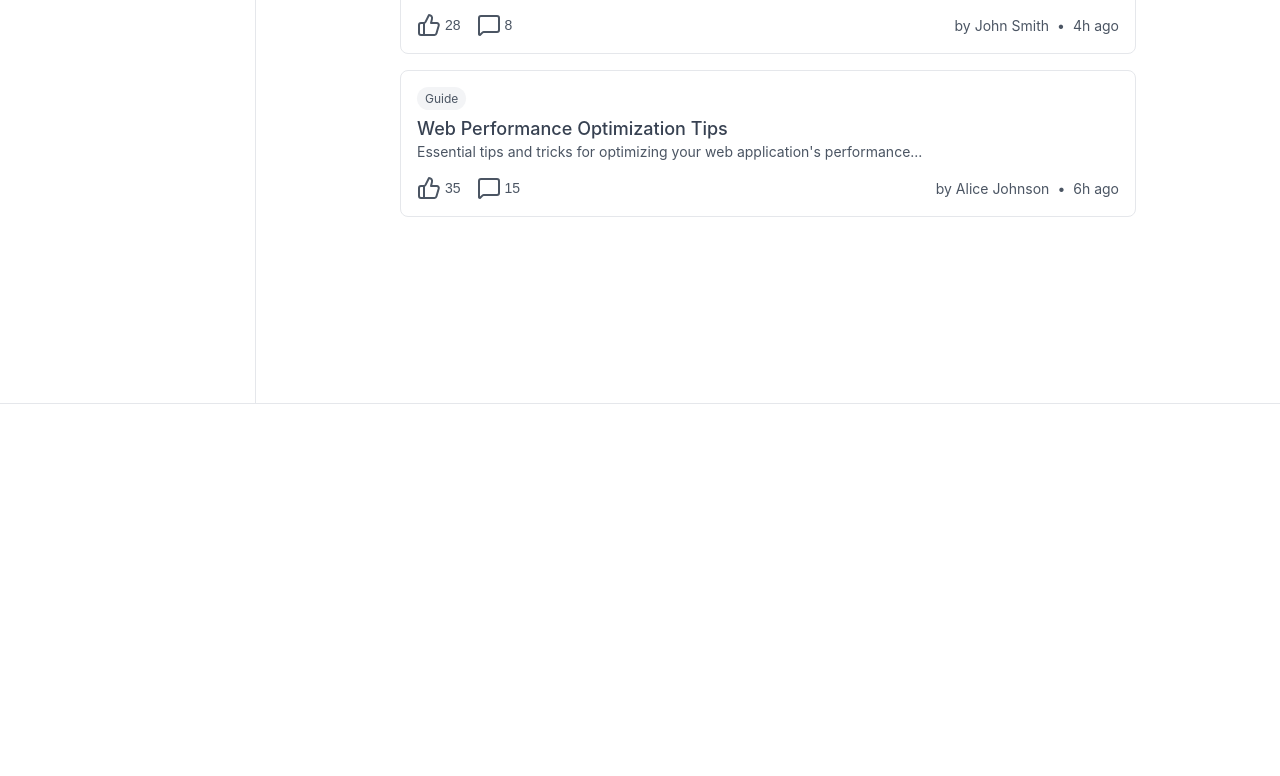
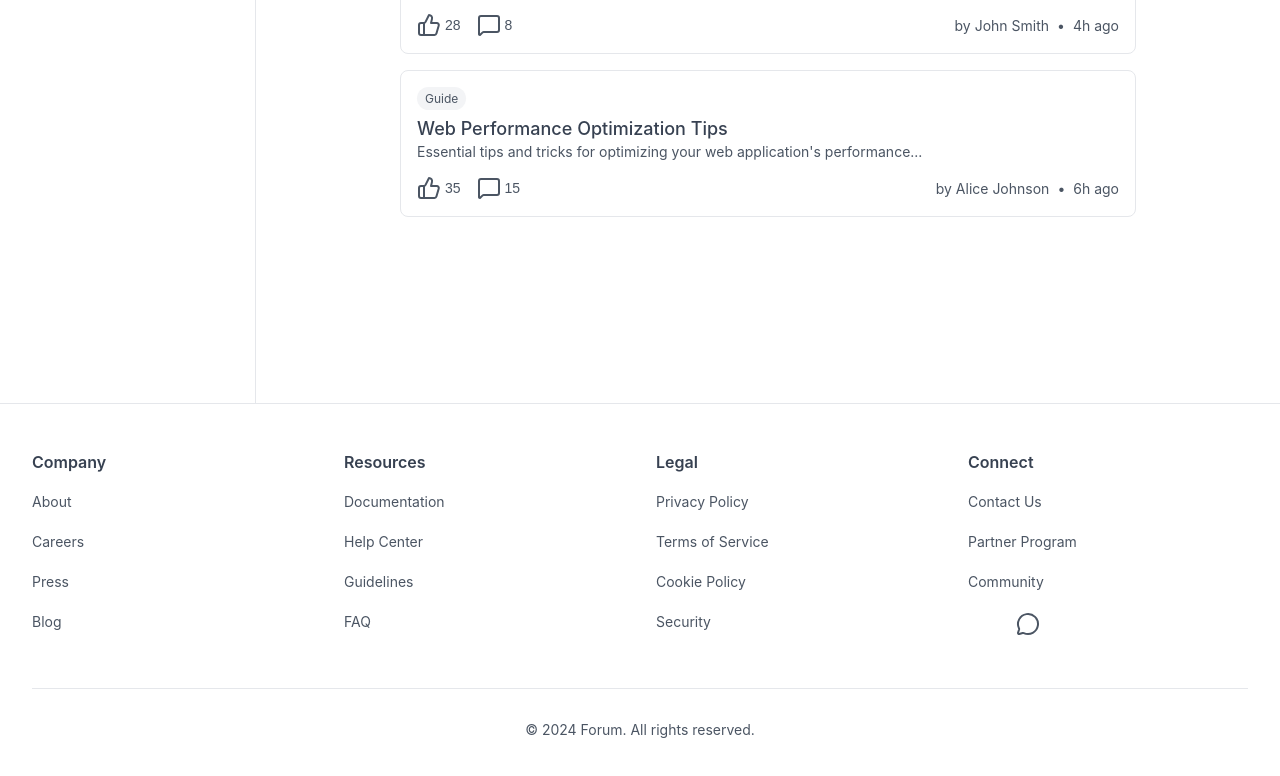
Before and after one commit to adiozdaniel/realtime-forum, a plain HTML site: page frontend/index.html in a window 1280 px wide. Shown: the part 398-1174 px from the top of the page. Before the commit the page ends 866 px from the top, so only its background shows below. Drawn offline with nearby package versions, Linux system fonts and the light colour scheme.

Commit message:
fix:return the  footer functionality

```diff
--- a/frontend/index.html
+++ b/frontend/index.html
@@ -6,6 +6,7 @@
     <title>Modern Forum</title>
     <link rel="stylesheet" href="index.css">
     <link rel="stylesheet" href="comment.css">
+    <link rel="stylesheet" href="footer.css">
     <script src="https://unpkg.com/lucide@latest"></script>
 </head>
 
@@ -14,8 +15,7 @@
         <header class="header">
             <div class="header-container">
                 <div class="header-left">
-                    <button class="menu-button" id="menuToggle">
-                        <i data-lucide="menu"></i>
+                    <button class="menu-button" id="menuToggle"> <i data-lucide="menu"></i>
                     </button>
                     <h1 class="logo">Forum</h1>
                     <div class="search-container">
@@ -24,11 +24,9 @@
                     </div>
                 </div>
                 <div class="header-right">
-                    <button class="icon-button" id="darkModeToggle">
-                        <i data-lucide="moon"></i>
+                    <button class="icon-button" id="darkModeToggle"> <i data-lucide="moon"></i>
                     </button>
-                    <button class="icon-button">
-                        <i data-lucide="bell"></i>
+                    <button class="icon-button"> <i data-lucide="bell"></i>
                     </button>
                     <a href="login.html" class="sign-in-button">Sign In</a>
                 </div>
@@ -85,7 +83,53 @@
             </main>
         </div>
         <footer class="footer">
-            <!-- Footer content remains the same -->
+            <div class="footer-container">
+                <div class="footer-content">
+                    <div class="footer-section">
+                        <h3>Company</h3>
+                        <ul class="footer-links">
+                            <li><a href="#" class="footer-link">About</a></li>
+                            <li><a href="#" class="footer-link">Careers</a></li>
+                            <li><a href="#" class="footer-link">Press</a></li>
+                            <li><a href="#" class="footer-link">Blog</a></li>
+                        </ul>
+                    </div>
+                    <div class="footer-section">
+                        <h3>Resources</h3>
+                        <ul class="footer-links">
+                            <li><a href="#" class="footer-link">Documentation</a></li>
+                            <li><a href="#" class="footer-link">Help Center</a></li>
+                            <li><a href="#" class="footer-link">Guidelines</a></li>
+                            <li><a href="#" class="footer-link">FAQ</a></li>
+                        </ul>
+                    </div>
+                    <div class="footer-section">
+                        <h3>Legal</h3>
+                        <ul class="footer-links">
+                            <li><a href="#" class="footer-link">Privacy Policy</a></li>
+                            <li><a href="#" class="footer-link">Terms of Service</a></li>
+                            <li><a href="#" class="footer-link">Cookie Policy</a></li>
+                            <li><a href="#" class="footer-link">Security</a></li>
+                        </ul>
+                    </div>
+                    <div class="footer-section">
+                        <h3>Connect</h3>
+                        <ul class="footer-links">
+                            <li><a href="#" class="footer-link">Contact Us</a></li>
+                            <li><a href="#" class="footer-link">Partner Program</a></li>
+                            <li><a href="#" class="footer-link">Community</a></li>
+                        </ul>
+                        <div class="footer-social"> <a href="#" class="social-link" aria-label="Twitter"> <i
+                                    data-lucide="twitter"></i> </a> <a href="#" class="social-link" aria-label="GitHub">
+                                <i data-lucide="github"></i> </a> <a href="#" class="social-link" aria-label="LinkedIn">
+                                <i data-lucide="linkedin"></i> </a> <a href="#" class="social-link"
+                                aria-label="Discord"> <i data-lucide="message-circle"></i> </a> </div>
+                    </div>
+                </div>
+                <div class="footer-bottom">
+                    <p>&copy; 2024 Forum. All rights reserved.</p>
+                </div>
+            </div>
         </footer>
     </div>
     <script src="index.js"></script>
```
